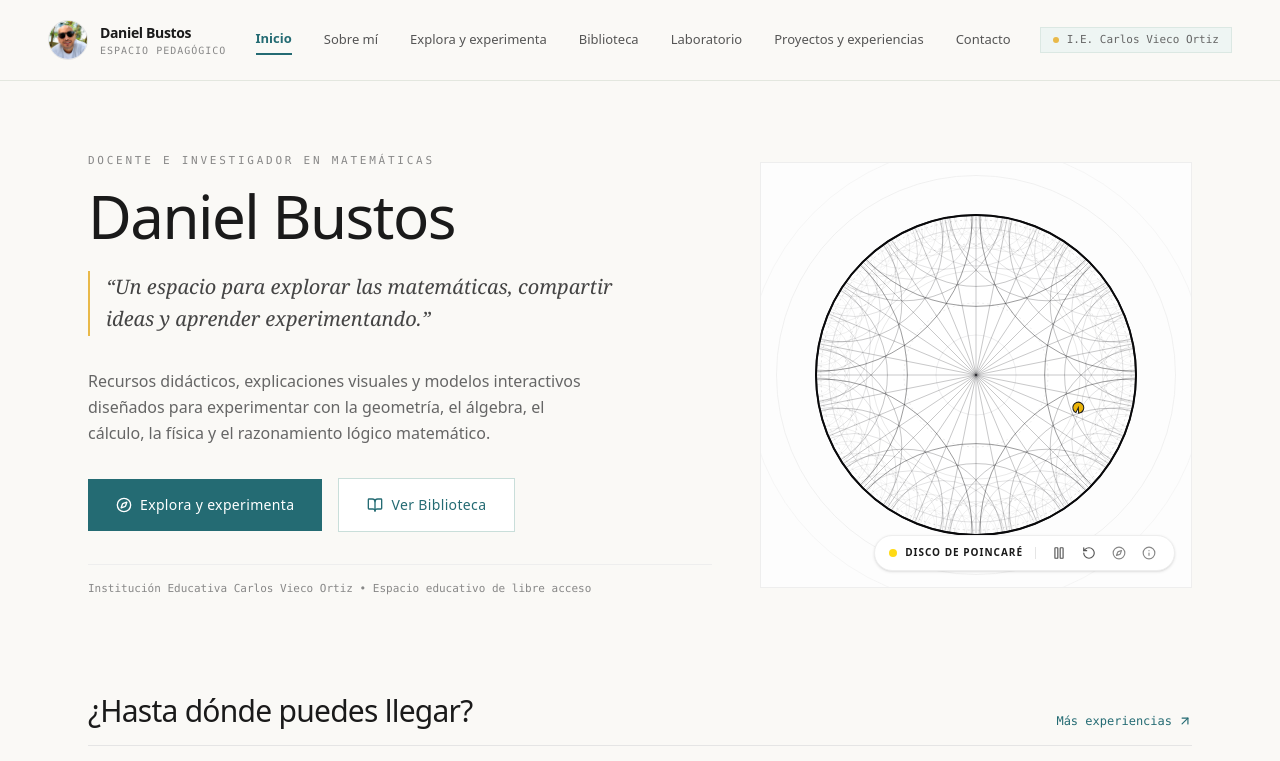
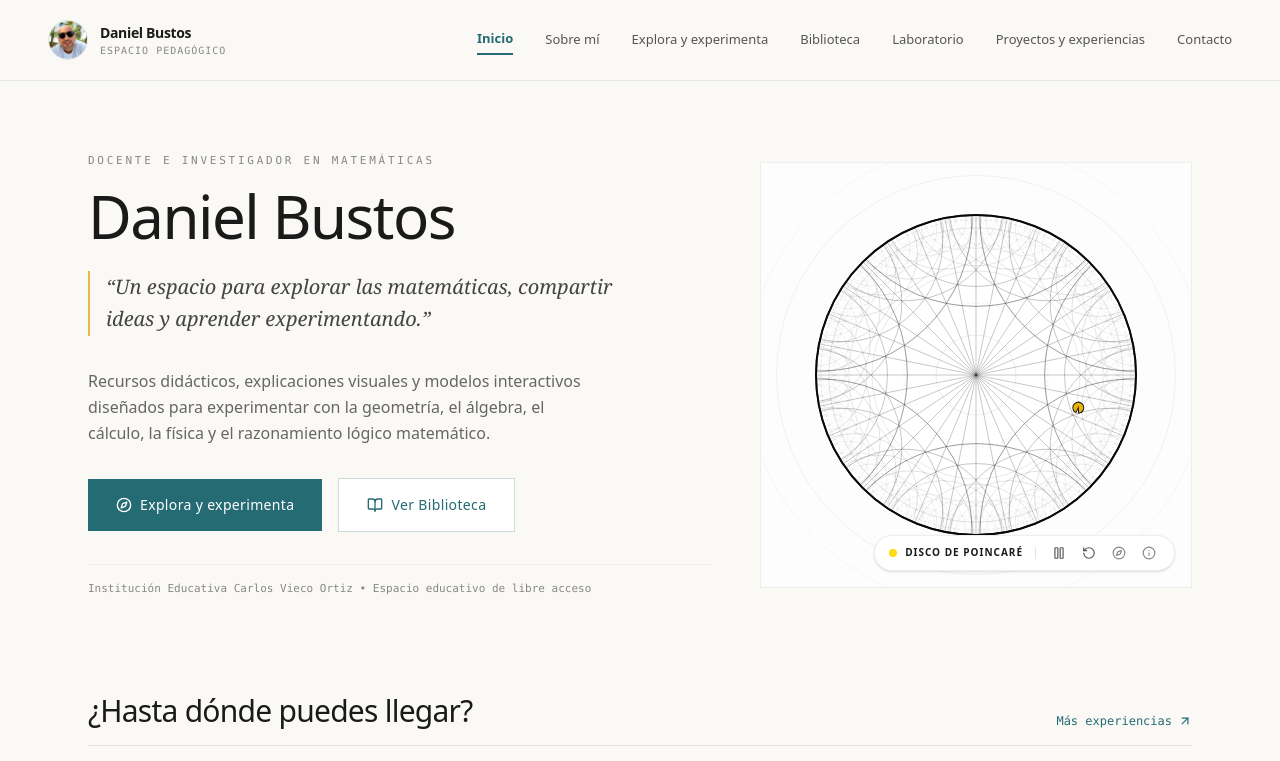
Before and after one commit to danielbustosrios/Daniel-Bustos-interactivo, a React (Vite) app: page / in a window 1280 px wide. Shown: the top 761 px of the page. Built offline with nearby package versions, Linux system fonts and the light colour scheme.

Commit message:
Quitar etiqueta institucional de la cabecera
Removed institutional note pill from Navbar component.

```diff
--- a/src/components/Navbar.tsx
+++ b/src/components/Navbar.tsx
@@ -74,13 +74,7 @@ export const Navbar: React.FC<NavbarProps> = ({ currentSpace, onNavigate }) => {
         </nav>
 
         {/* Action Controls & Mobile Toggle */}
-        <div className="flex items-center gap-3">
-          {/* Institutional note pill */}
-          <div className="hidden sm:flex items-center gap-2 px-3 py-1 bg-[#F9F9F9] border border-[#E5E5E5] text-[11px] font-mono text-[#666666]">
-            <span className="w-1.5 h-1.5 rounded-full bg-[#1A1A1A]" />
-            <span>I.E. Carlos Vieco Ortiz</span>
-          </div>
-
+        <div className="flex md:hidden items-center gap-3">
           {/* Mobile Menu Button */}
           <button
             type="button"
```
